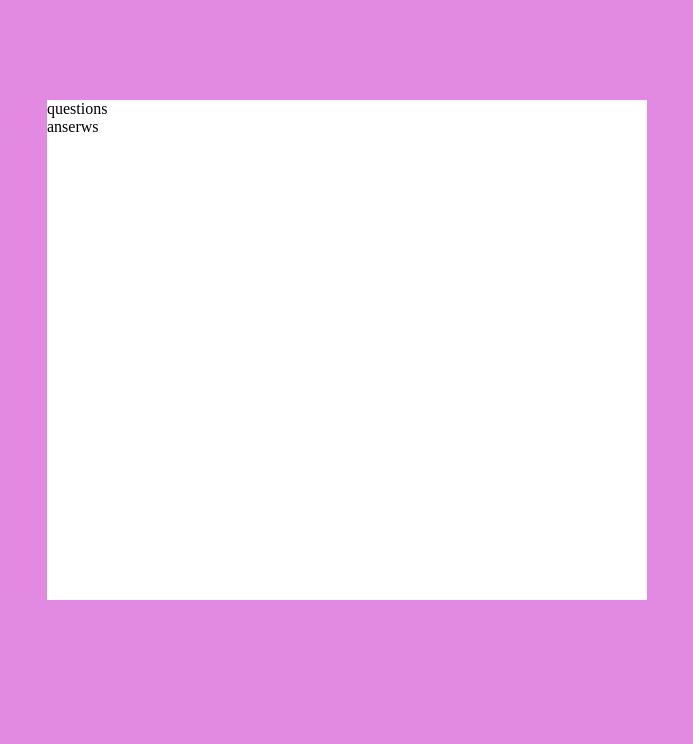
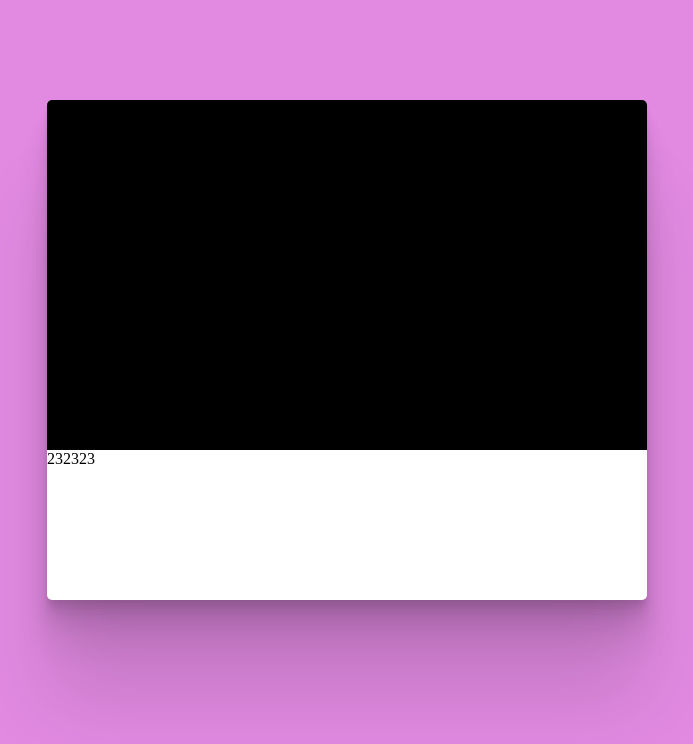
Before and after one commit to 531devv/react-quizz-app, a React (Create React App) app: page / in a window 1280 px wide. Shown: the top 744 px of the page, without its empty margins (293-986 px from the left). Built offline with nearby package versions, Linux system fonts and the light colour scheme.

Commit message:
Adding components and styles

```diff
--- a/src/Quizz/QuizzAnswers.js
+++ b/src/Quizz/QuizzAnswers.js
@@ -1,9 +1,12 @@
 import React from 'react';
+import './css/QuizzAnswers.css';
 
 export default class QuizzAnswers extends React.Component {
     render() {
         return (
-            <p>anserws</p>
+            <div className="quizz-answers">
+                <p>232323</p>
+            </div>
         );
     }
 }
--- a/src/Quizz/QuizzQuestions.js
+++ b/src/Quizz/QuizzQuestions.js
@@ -1,9 +1,12 @@
 import React from 'react';
+import './css/QuizzQuestions.css';
 
 export default class QuizzQuestions extends React.Component {
     render() {
         return (
-            <p>questions</p>
+            <div className="quizz-questions">
+                <p>How many people use facebook?</p>
+            </div>
         );
     }
 }
--- a/src/Quizz/css/QuizzContainer.css
+++ b/src/Quizz/css/QuizzContainer.css
@@ -3,4 +3,12 @@
     height: 500px;
     background-color: #FFF;
     margin: 100px auto;
+    box-shadow:
+    0 2.8px 2.2px rgba(0, 0, 0, 0.034),
+    0 6.7px 5.3px rgba(0, 0, 0, 0.048),
+    0 12.5px 10px rgba(0, 0, 0, 0.06),
+    0 22.3px 17.9px rgba(0, 0, 0, 0.072),
+    0 41.8px 33.4px rgba(0, 0, 0, 0.086),
+    0 100px 80px rgba(0, 0, 0, 0.12);
+    border-radius: 5px;
 }
--- /dev/null
+++ b/src/Quizz/css/QuizzQuestions.css
@@ -0,0 +1,7 @@
+.quizz-questions {
+    width: 100%;
+    height: 350px;
+    background-color: black;
+    border-top-left-radius: 5px;
+    border-top-right-radius: 5px;
+}
```
Also changed, not shown: src/Quizz/QuizzAnswer.js (added), src/Quizz/QuizzQuestion.js (added), src/Quizz/css/QuizzAnswer.css (added), src/Quizz/css/QuizzAnswers.css (added).
